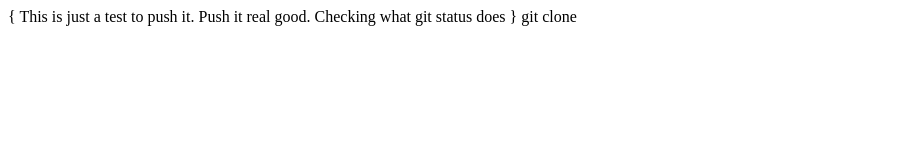
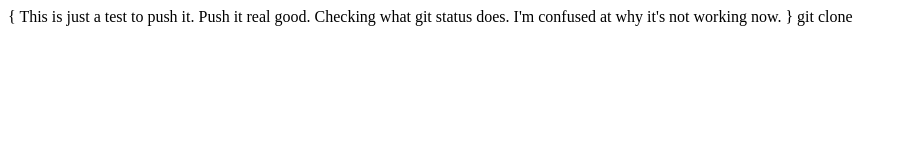
Before and after one commit to JaicB/github-intro-v2, a plain HTML site: page intro-to-git.html in a window 1280 px wide. Shown: the whole page, without its empty margins (0-905 px from the left). Drawn offline with Linux system fonts and the light colour scheme.

Commit message:
file change

```diff
--- a/intro-to-git.html
+++ b/intro-to-git.html
@@ -7,7 +7,7 @@
 </head>
 <body>
   {
-    This is just a test to push it. Push it real good. Checking what git status does
+    This is just a test to push it. Push it real good. Checking what git status does. I'm confused at why it's not working now.
   }
   git clone <url>
 </body>
```
